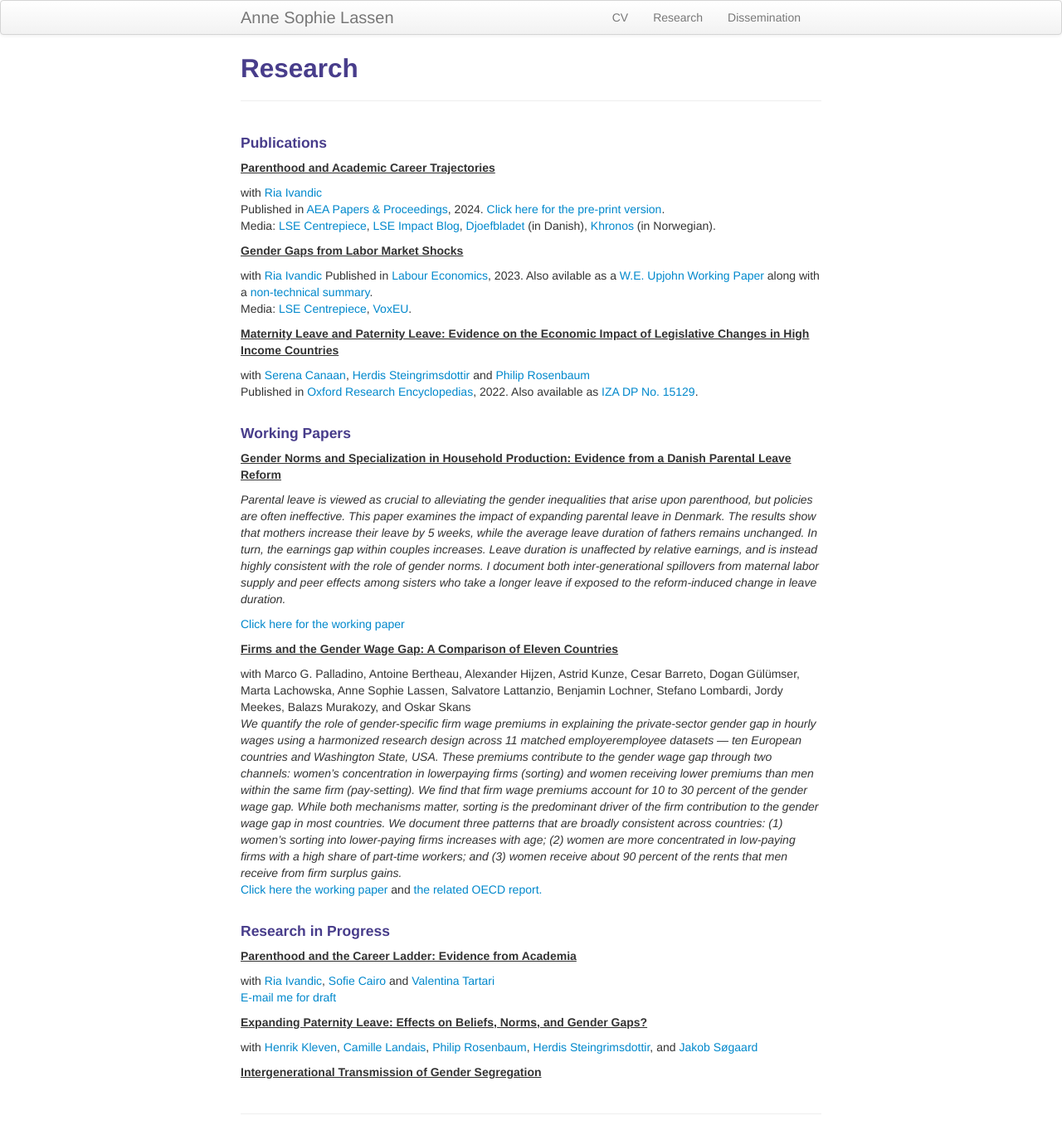
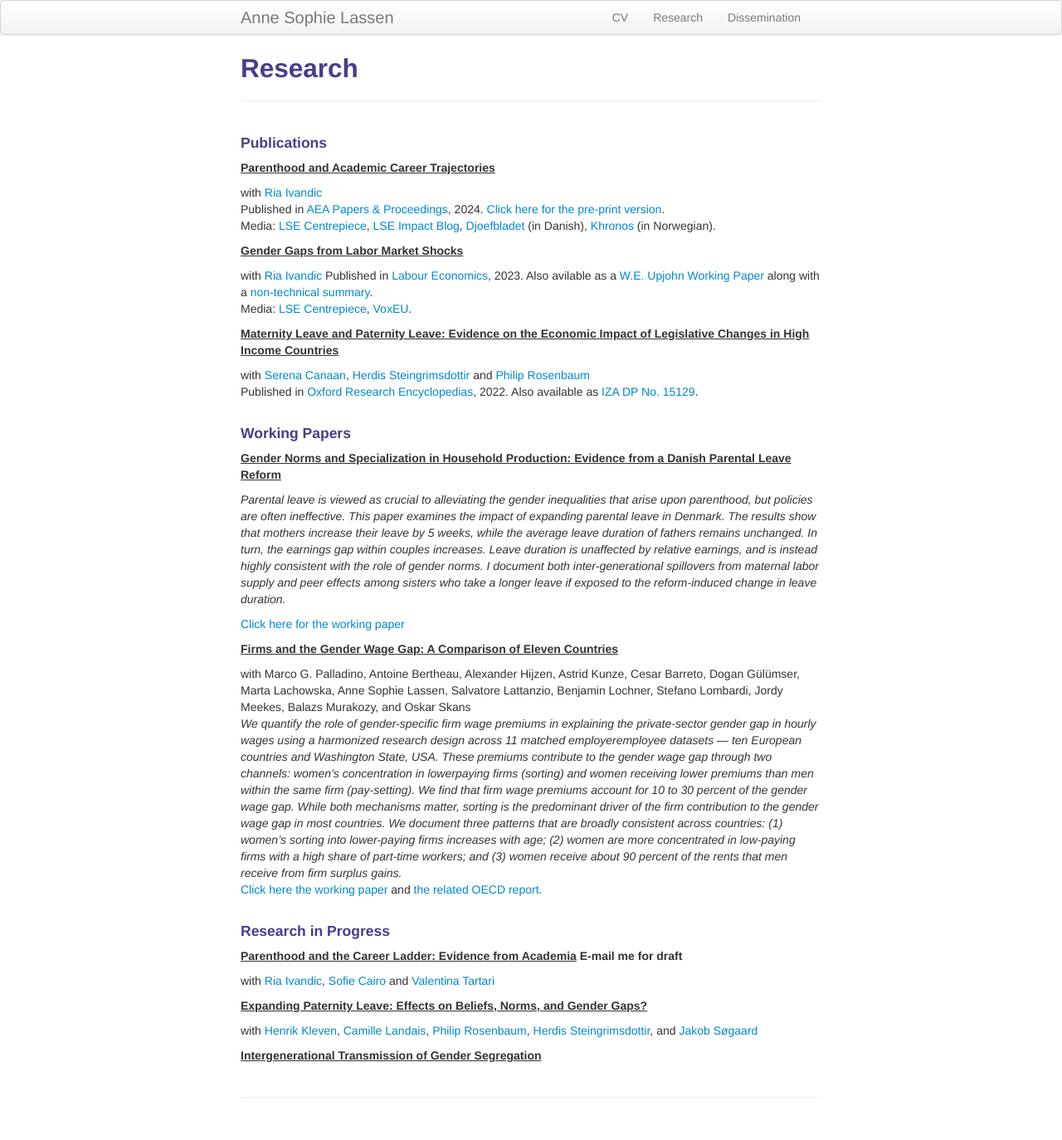
Before and after one commit to annesophielassen/annesophielassen.github.io, a Jekyll site: the page built from pages/research.md, in a window 1280 px wide. Shown: the whole page at 83% size. Built offline with Jekyll 4.4.1, drawn with Linux system fonts in a browser that asks for light colours.

```diff
--- a/pages/research.md
+++ b/pages/research.md
@@ -38,8 +38,8 @@ with  Marco G. Palladino, Antoine Bertheau, Alexander Hijzen, Astrid Kunze, Cesa
 <br>
 #### Research in Progress
 
-##### <u>Parenthood and the Career Ladder: Evidence from Academia</u>
-with <a href="https://sites.google.com/site/riaivandic/home"> Ria Ivandic</a>, <a href="https://sites.google.com/view/sofiecairo"> Sofie Cairo</a> and <a href="https://research.hhs.se/esploro/profile/valentina_tartari/overview"> Valentina Tartari <br> E-mail me for draft
+##### <u>Parenthood and the Career Ladder: Evidence from Academia</u> E-mail me for draft
+with <a href="https://sites.google.com/site/riaivandic/home"> Ria Ivandic</a>, <a href="https://sites.google.com/view/sofiecairo"> Sofie Cairo</a> and <a href="https://research.hhs.se/esploro/profile/valentina_tartari/overview"> Valentina Tartari <br>
 
 ##### <u>Expanding Paternity Leave: Effects on Beliefs, Norms, and Gender Gaps?</u>
 with <a href="https://www.henrikkleven.com/">Henrik Kleven</a>, <a href="https://app.scholarsite.io/camille-landais">Camille Landais</a>, <a href="https://sites.google.com/site/philrosenbaum/"> Philip Rosenbaum</a>, <a href="https://sites.google.com/site/herdissteingrimsdottir/home"> Herdis Steingrimsdottir</a>, and <a href="https://jakobsogaard.com/">Jakob Søgaard</a>
```
